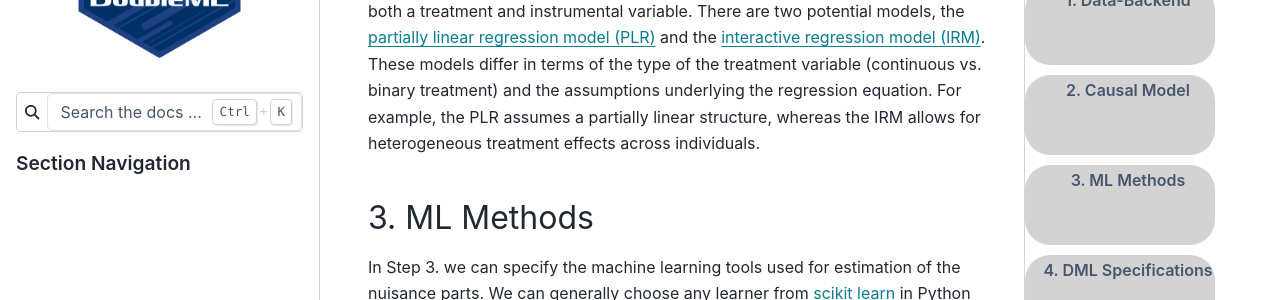
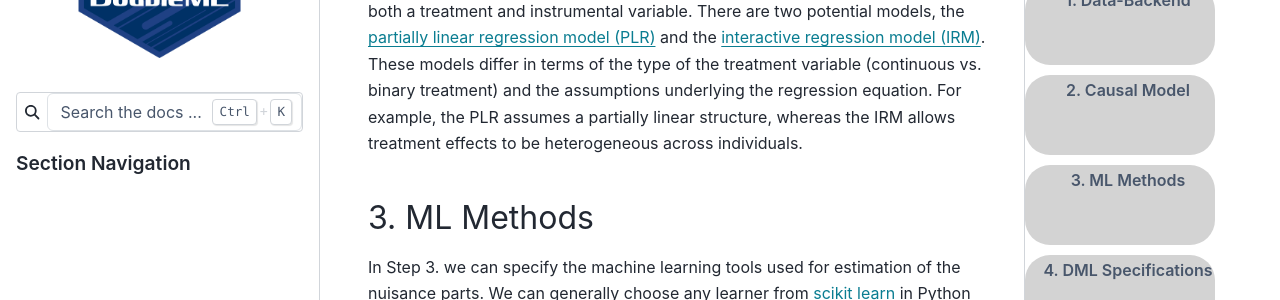
Before and after one commit to DoubleML/doubleml-docs, a Sphinx documentation site: the page built from doc/workflow/workflow.rst, in a window 1280 px wide and 900 px high, scrolled down 2607 px. Shown: the part 233-533 px from the top of the window. Built offline with Sphinx 7.4.7 and the PyData theme 0.15.4, drawn with Linux system fonts in a browser that asks for light colours.

Commit message:
adjust formulation

```diff
--- a/doc/workflow/workflow.rst
+++ b/doc/workflow/workflow.rst
@@ -125,7 +125,7 @@ According to the previous discussion, we are interested in estimation of the eff
 Hence, we do not need to use a model with both a treatment and instrumental variable. There are two potential models,
 the :ref:`partially linear regression model (PLR) <plr-model>` and the :ref:`interactive regression model (IRM) <irm-model>`. These models differ
 in terms of the type of the treatment variable (continuous vs. binary treatment) and the assumptions underlying the regression
-equation. For example, the PLR assumes a partially linear structure, whereas the IRM allows for heterogeneous treatment effects across
+equation. For example, the PLR assumes a partially linear structure, whereas the IRM allows treatment effects to be heterogeneous across
 individuals.
 
 ..
```
